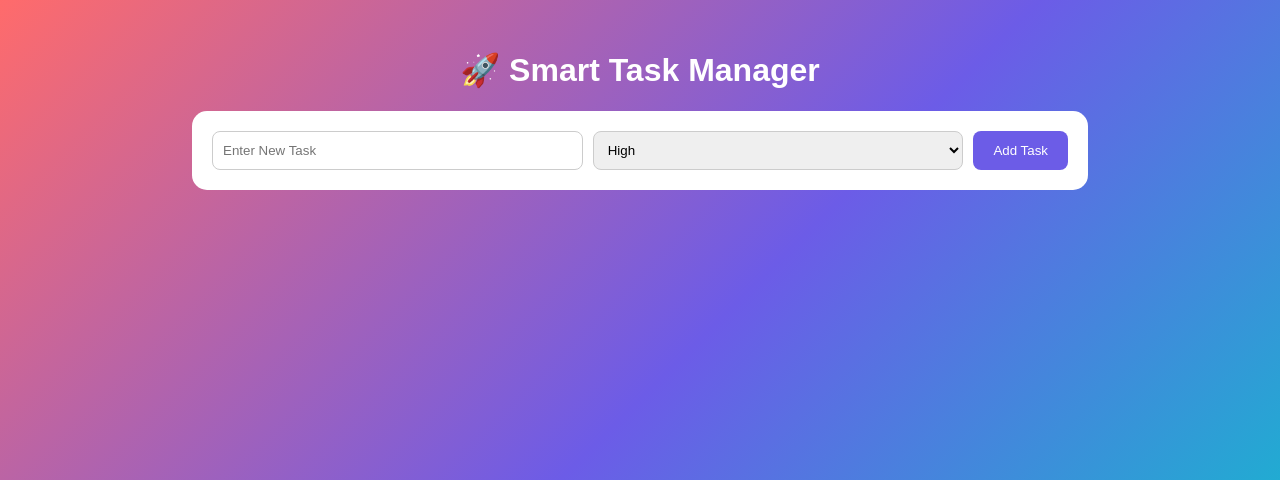
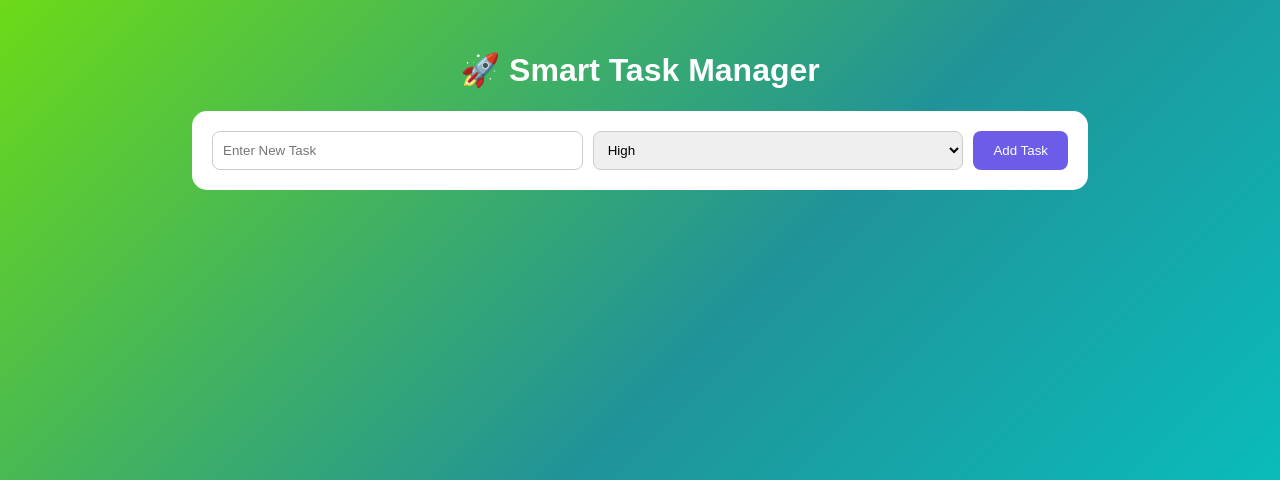
Before and after one commit to Sheshank-27/smart-task-manager, a Flask app: page / in a window 1280 px wide. Shown: the top 480 px of the page. Run offline with Flask 3, Linux system fonts and the light colour scheme.

Commit message:
test github actions

```diff
--- a/static/style.css
+++ b/static/style.css
@@ -5,8 +5,8 @@ body{
 
     background:linear-gradient(
         135deg,
-        #ff6b6b,
-        #6c5ce7,
+        #6cda17,
+        #209399,
         #00cec9
     );
 
```
